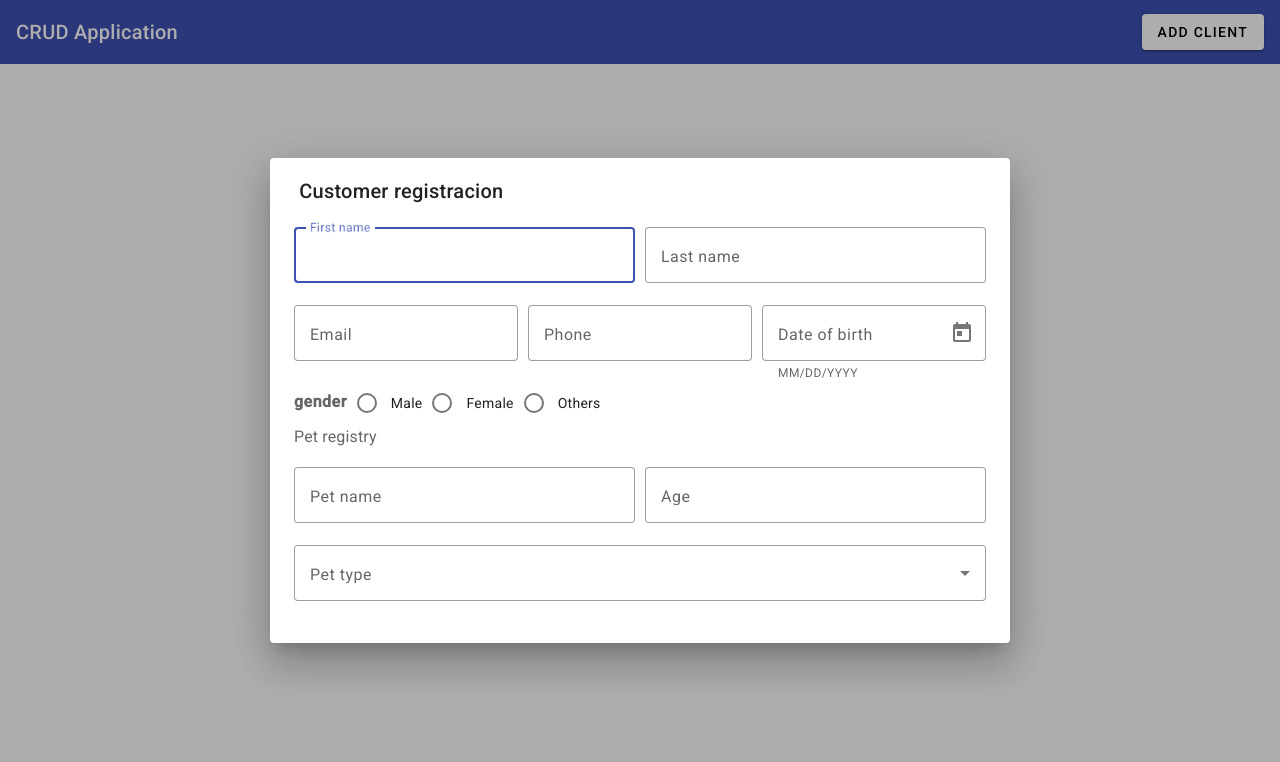
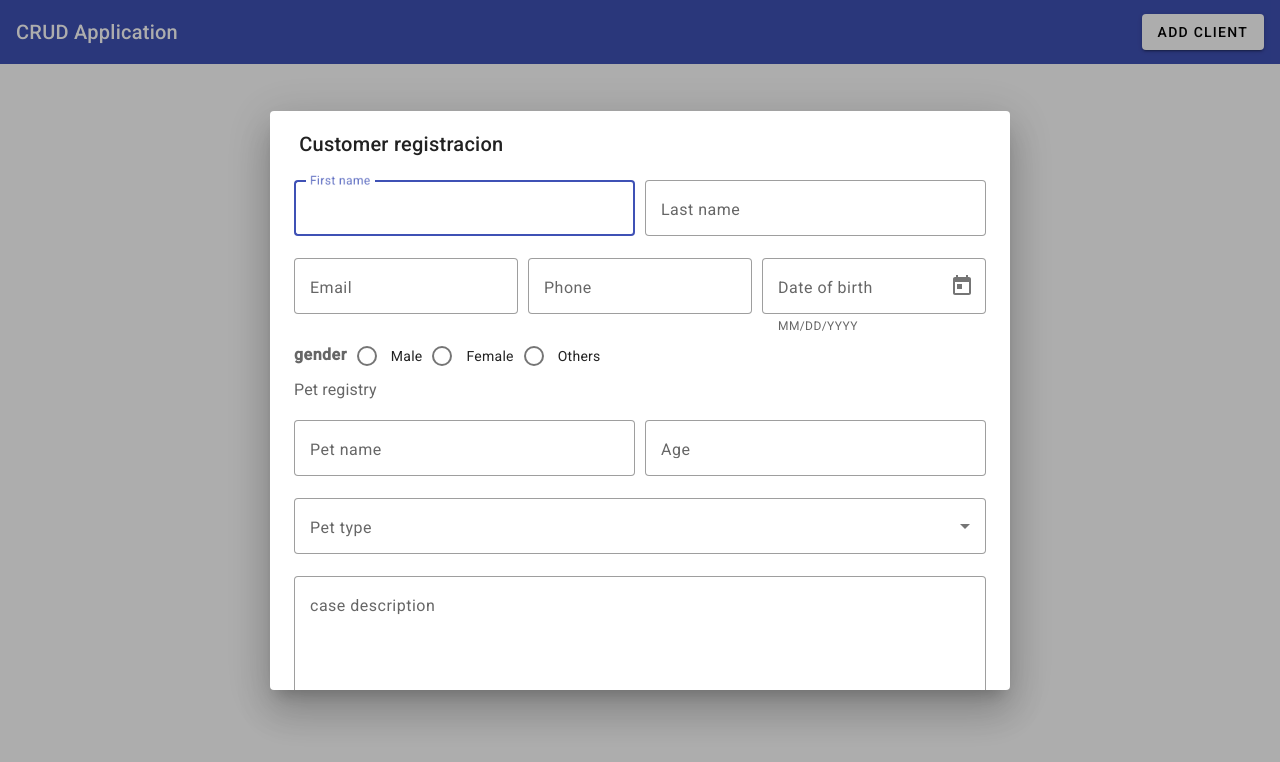
Before and after one commit to Lauhs0402/angularCRUD, an Angular app: page / in a window 1280 px wide. Both pictures are taken after a click on the button "ADD CLIENT". Shown: the top 762 px of the page. Built offline with nearby package versions, Linux system fonts and the light colour scheme.

Commit message:
adding textarea for description medical case pets

```diff
--- a/src/app/emp-add-edit/emp-add-edit.component.html
+++ b/src/app/emp-add-edit/emp-add-edit.component.html
@@ -52,12 +52,19 @@
         <div class="row">
             <mat-form-field appearance="outline">
                 <mat-label>Pet type</mat-label>
-                <mat-select>
+                <mat-select formControlName="petType">
                     <mat-option *ngFor="let val of petType" [value]="val">
                         {{val}}
                     </mat-option>
                 </mat-select>
             </mat-form-field>
         </div>
+        <div class="row">
+            <mat-form-field appearance="outline">
+                <mat-label>case description</mat-label>
+                <textarea name="" id="" cols="30" rows="10" matInput></textarea>
+            </mat-form-field>
+        </div>
+
     </div>
 </form>
```
